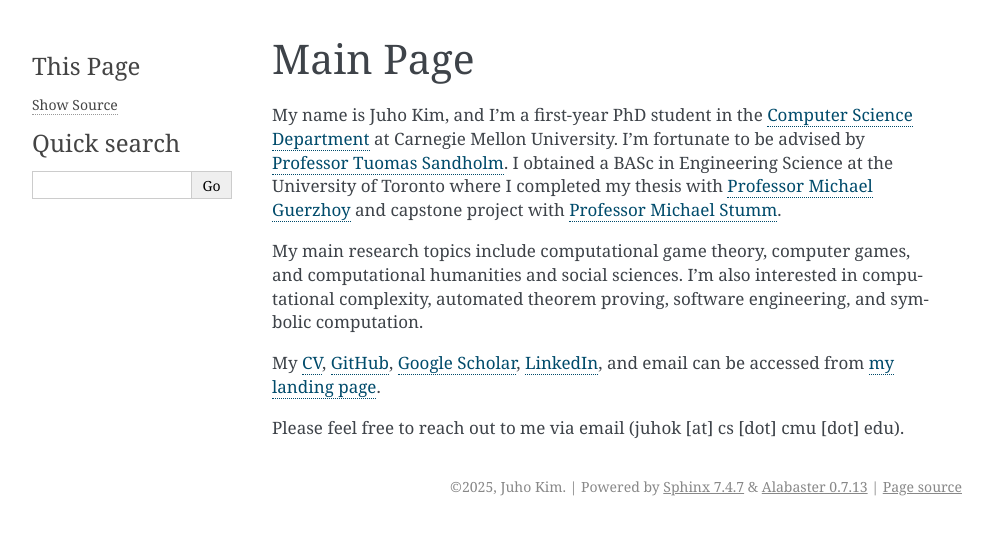
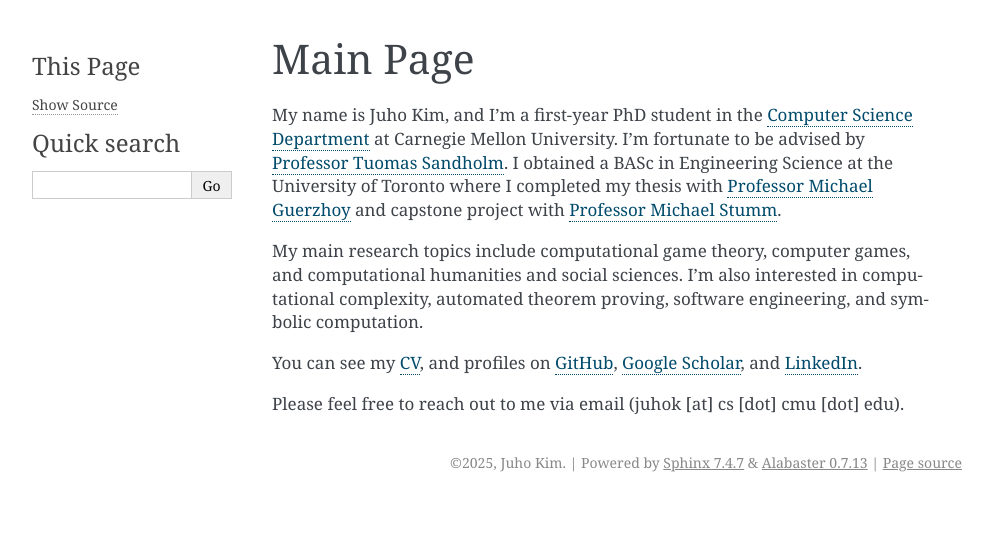
Before and after one commit to AussieSeaweed/personal-website, a Sphinx documentation site: the page built from source/index.rst, in a window 1280 px wide. Shown: the top 535 px of the page, without its empty margins (148-1141 px from the left). Built offline with Sphinx 7.4.7, drawn with Linux system fonts in a browser that asks for light colours.

Commit message:
Remove reference to landing page

```diff
--- a/source/index.rst
+++ b/source/index.rst
@@ -13,7 +13,7 @@ I obtained a BASc in Engineering Science at the University of Toronto where I co
 My main research topics include computational game theory, computer games, and computational humanities and social sciences.
 I'm also interested in computational complexity, automated theorem proving, software engineering, and symbolic computation.
 
-My `CV <https://github.com/AussieSeaweed/personal-cv/releases/latest/download/main.pdf>`_, `GitHub <https://github.com/AussieSeaweed>`_, `Google Scholar <https://scholar.google.com/citations?user=iHbLHD0AAAAJ>`_, `LinkedIn <https://www.linkedin.com/in/aussieseaweed/>`_, and email can be accessed from `my landing page <https://aussieseaweed.com>`_.
+You can see my `CV <https://github.com/AussieSeaweed/personal-cv/releases/latest/download/main.pdf>`_, and profiles on `GitHub <https://github.com/AussieSeaweed>`_, `Google Scholar <https://scholar.google.com/citations?user=iHbLHD0AAAAJ>`_, and `LinkedIn <https://www.linkedin.com/in/aussieseaweed/>`_.
 
 Please feel free to reach out to me via email (juhok [at] cs [dot] cmu [dot] edu).
 
```
